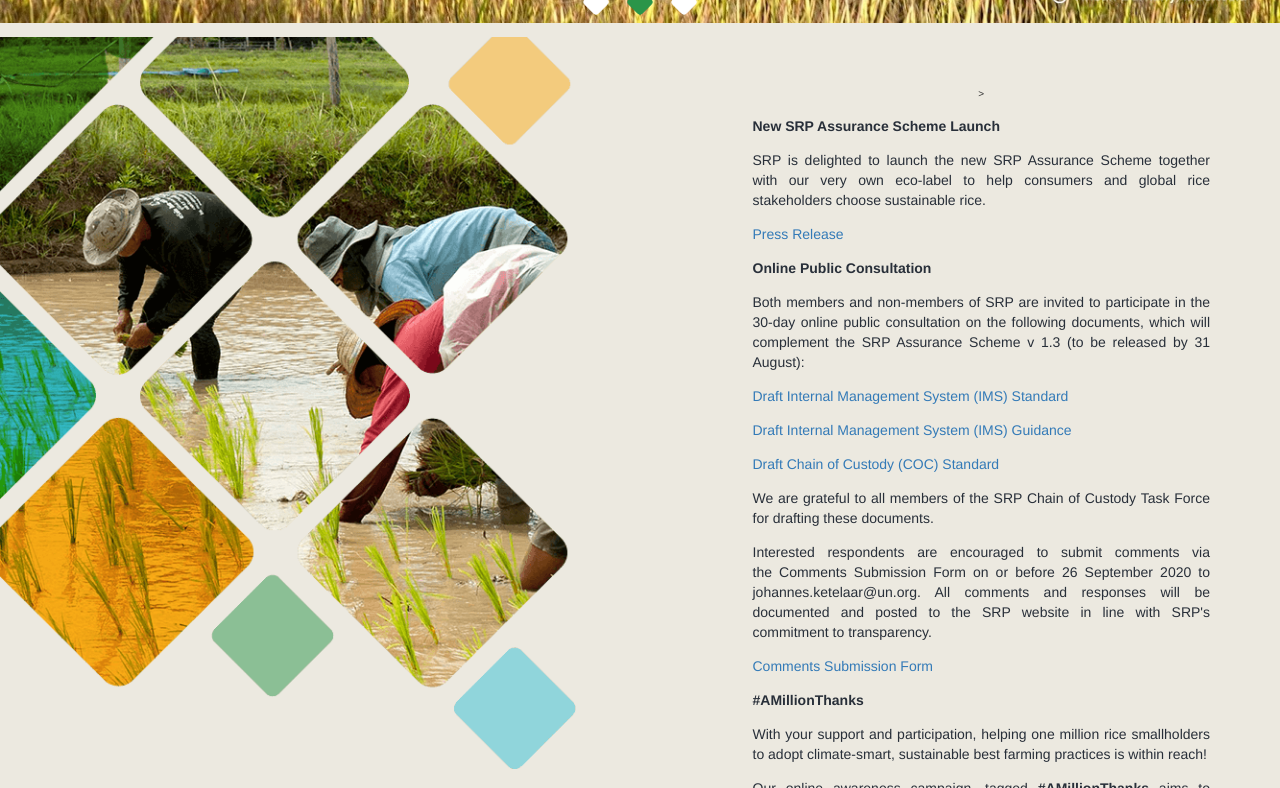
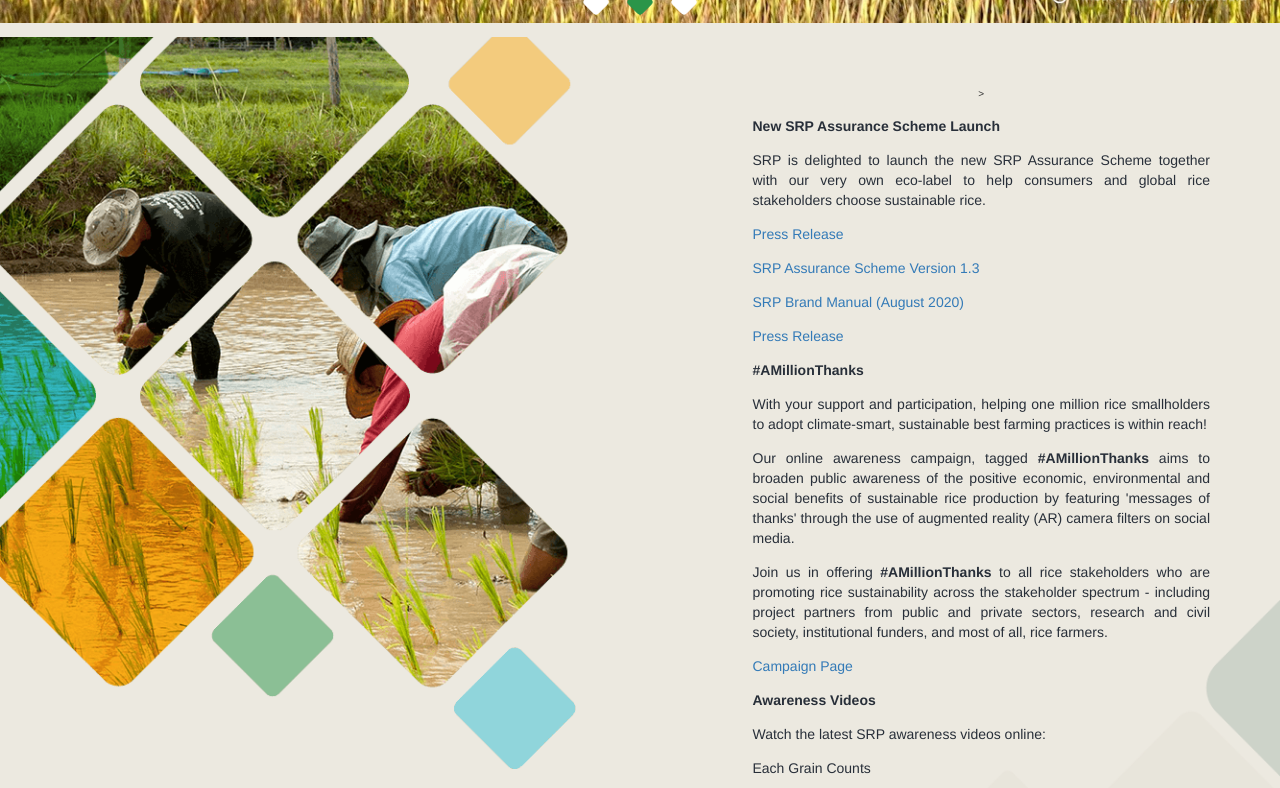
Before and after one commit to sustainablericeplatform/sustainablericeplatform.github.io, a Jekyll site: the page built from index.html, in a window 1280 px wide and 900 px high, scrolled down 388 px, cut to the strip 0-788 px from the top of the window. Built offline with Jekyll 4.4.1, drawn with Linux system fonts in a browser that asks for light colours.

Commit message:
Update index.html

```diff
--- a/index.html
+++ b/index.html
@@ -68,14 +68,17 @@ layout: default
                    <p><strong>New SRP Assurance Scheme Launch</strong></p>
                    <p>SRP is delighted to launch the new SRP Assurance Scheme together with our very own eco-label to help consumers and global rice stakeholders choose sustainable rice.</p>
                    <p><a href="https://www.unenvironment.org/news-and-stories/press-release/un-backed-label-launched-help-shoppers-choose-environmentally-0" target="_blank">Press Release</a></p>
-                   <p><strong>Online Public Consultation</strong></p>
+                   <p><a href="/assets/docs/SRP Assurance Scheme (Final).pdf" target=_blank">SRP Assurance Scheme Version 1.3</a></p>
+                   <p><a href="/assets/docs/SRP_Brand Manual_2020 (August).pdf" target=_blank">SRP Brand Manual (August 2020)</a></p>
+                   <p><a href="https://www.unenvironment.org/news-and-stories/press-release/un-backed-label-launched-help-shoppers-choose-environmentally-0" target="_blank">Press Release</a></p>
+                    <!--<p><strong>Online Public Consultation</strong></p>
                    <p>Both members and non-members of SRP are invited to participate in the 30-day online public consultation on the following documents, which will complement the SRP Assurance Scheme v 1.3 (to be released by 31 August):</p>
                    <p><a href="/assets/docs/Draft SRP IMS_Standard_v1.3 26 Aug 2020 for OPC.docx" target="_blank">Draft Internal Management System (IMS) Standard</a></p>
                    <p><a href="/assets/docs/Draft IMS_Guidance_v1.3 26 Aug 2020.docx" target="_blank">Draft Internal Management System (IMS) Guidance</a></p>
                    <p><a href="/assets/docs/Draft SRP COC Standard v 1.0 26 Aug 2020 for OPC.docx" target="_blank">Draft Chain of Custody (COC) Standard</a></p>
                    <p>We are grateful to all members of the SRP Chain of Custody Task Force for drafting these documents.</p>
                    <p>Interested respondents are encouraged to submit comments via the Comments Submission Form on or before 26 September 2020 to johannes.ketelaar@un.org. All comments and responses will be documented and posted to the SRP website in line with SRP's commitment to transparency.</p>
-                   <p><a href="/assets/docs/Comments Submission Form August 2020.docx" target="_blank">Comments Submission Form</a></p>
+                   <p><a href="/assets/docs/Comments Submission Form August 2020.docx" target="_blank">Comments Submission Form</a></p>-->
                    <p><strong>#AMillionThanks</strong></p>
                         <p>With your support and participation, helping one million rice smallholders to adopt climate-smart, sustainable best farming practices is within reach!</p>
                    <p>Our online awareness campaign, tagged <strong>#AMillionThanks</strong> aims to broaden public awareness of the positive economic, environmental and social benefits of sustainable rice production by featuring 'messages of thanks' through the use of augmented reality (AR) camera filters on social media.</p>
```
